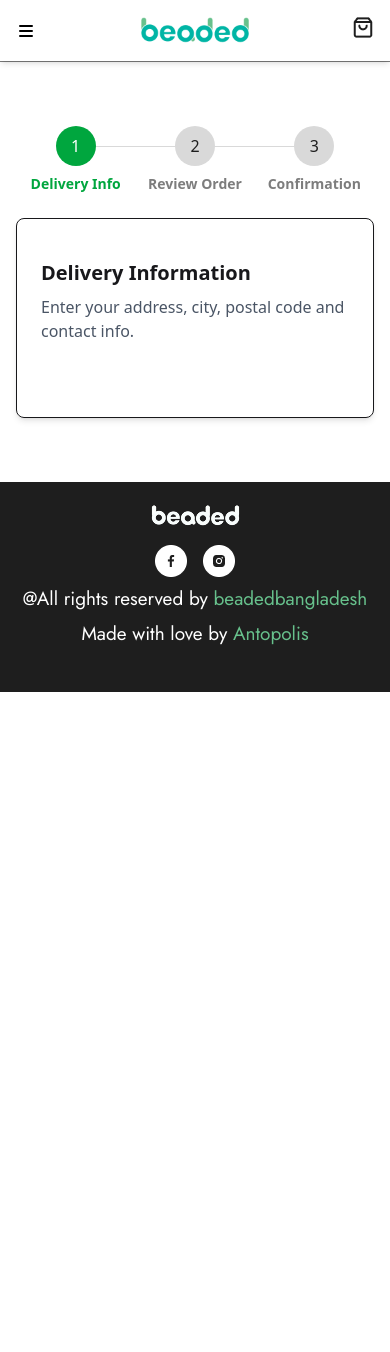
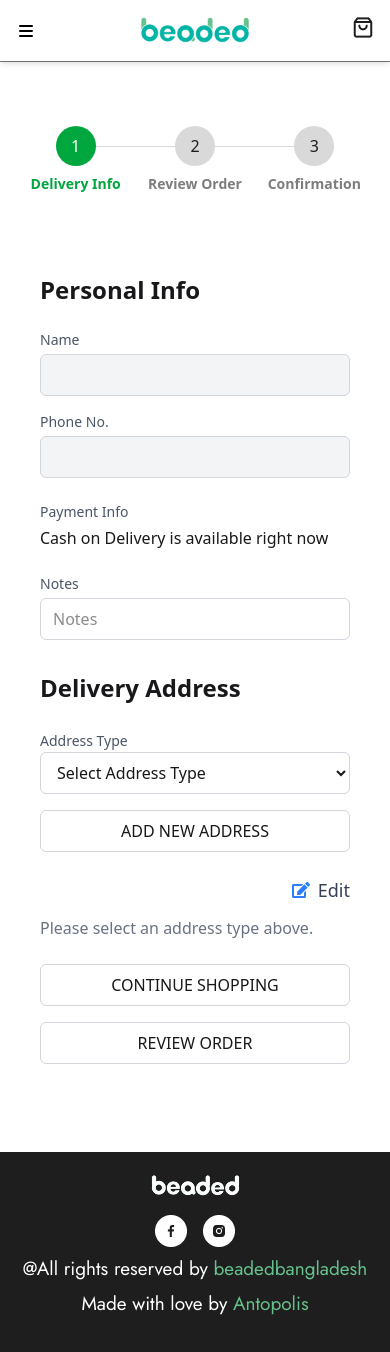
Before and after one commit to abufattahmdshakib/beaded-bangladesh, a React (Vite) app: page /Cart in a window 390 px wide. Shown: the top 1352 px of the page. Before the commit the page ends 844 px from the top, so only its background shows below. Built offline with nearby package versions, Linux system fonts and the light colour scheme; no server answers.

Commit message:
Update  DeliveryInfo layout for responsiveness

```diff
--- a/src/pages/Cart/DeliveryInfo.jsx
+++ b/src/pages/Cart/DeliveryInfo.jsx
@@ -1,10 +1,150 @@
-import React from "react";
+import React, { useState, useContext, useEffect } from "react";
+import { FaEdit } from "react-icons/fa";
+import { AuthContext } from "../../pages/Auth/AuthProvider";
 
 const DeliveryInfo = () => {
+  const { user } = useContext(AuthContext);
+  const [addressType, setAddressType] = useState(""); // default empty
+  const [showAddForm, setShowAddForm] = useState(false);
+
+  const addresses = {
+    home: {
+      division: "Dhaka",
+      district: "Dhaka",
+      area: "Gulshan",
+      zipCode: "1401",
+      fullAddress: "House-54, Road-8, Nikatan, Gulshan Dhaka",
+    },
+    work: {
+      division: "Dhaka",
+      district: "Dhaka",
+      area: "Banani",
+      zipCode: "1213",
+      fullAddress: "House-23, Road-12, Banani, Dhaka",
+    },
+  };
+
+  const [name, setName] = useState("");
+  const [phone, setPhone] = useState("");
+
+  useEffect(() => {
+    if (user) {
+      setName(user.displayName || "");
+      setPhone(user.phoneNumber || "");
+    }
+  }, [user]);
+
   return (
-    <div className="">
-      <h2 className="text-xl font-semibold mb-2">Delivery Information</h2>
-      <p className="text-gray-600">Enter your address, city, postal code and contact info.</p>
+    <div className="flex flex-col lg:flex-row gap-8 p-4 min-h-[600px] overflow-x-hidden">
+      {/* Section One - Personal Info */}
+      <div className="flex-1 space-y-6 min-w-[300px]">
+        <h2 className="text-2xl font-semibold">Personal Info</h2>
+        <div className="grid grid-cols-1 md:grid-cols-2 gap-4">
+          <div className="flex flex-col">
+            <label className="text-sm font-medium text-gray-600 mb-1">Name</label>
+            <input
+              type="text"
+              value={name}
+              readOnly
+              className="w-full border border-gray-300 rounded-md px-3 py-2 bg-gray-100 cursor-not-allowed"
+            />
+          </div>
+          <div className="flex flex-col">
+            <label className="text-sm font-medium text-gray-600 mb-1">Phone No.</label>
+            <input
+              type="text"
+              value={phone}
+              readOnly
+              className="w-full border border-gray-300 rounded-md px-3 py-2 bg-gray-100 cursor-not-allowed"
+            />
+          </div>
+        </div>
+
+        <div className="flex flex-col">
+          <label className="text-sm font-medium text-gray-600 mb-1">Payment Info</label>
+          <p>Cash on Delivery is available right now</p>
+        </div>
+
+        <div className="flex flex-col">
+          <label className="text-sm font-medium text-gray-600 mb-1">Notes</label>
+          <input
+            type="text"
+            placeholder="Notes"
+            className="w-full border border-gray-300 rounded-md px-3 py-2 focus:outline-none focus:ring-2 focus:ring-green-500"
+          />
+        </div>
+      </div>
+
+      {/* Section Two - Delivery Address */}
+      <div className="flex-1 space-y-6 min-w-[300px]">
+        <h2 className="text-2xl font-semibold">Delivery Address</h2>
+
+        {/* Address Type Selector */}
+        <div className="flex flex-col md:flex-row md:items-end gap-4">
+          <div className="flex-1 relative">
+            <label className="text-sm font-medium text-gray-600 mb-1">Address Type</label>
+            <select
+              value={addressType}
+              onChange={(e) => setAddressType(e.target.value)}
+              className="w-full border border-gray-300 rounded-md px-3 py-2 cursor-pointer focus:outline-none focus:ring-2 focus:ring-green-500"
+            >
+              <option value="">Select Address Type</option>
+              <option value="home">Home</option>
+              <option value="work">Work</option>
+            </select>
+          </div>
+          <button
+            onClick={() => setShowAddForm(true)}
+            className="px-4 py-2 border border-gray-300 rounded-md hover:bg-gray-100"
+          >
+            ADD NEW ADDRESS
+          </button>
+        </div>
+
+        {/* Address Details / Edit */}
+        <div className="space-y-3">
+          <h3
+            className="flex justify-end items-center gap-2 text-gray-700 font-medium text-lg cursor-pointer"
+            onClick={() => setShowAddForm(!showAddForm)}
+          >
+            <FaEdit className="text-blue-500" />
+            <span>Edit</span>
+          </h3>
+
+          {showAddForm ? (
+            <div className="space-y-2">
+              <input type="text" placeholder="Division" className="w-full border border-gray-300 rounded-md px-3 py-2" />
+              <input type="text" placeholder="District" className="w-full border border-gray-300 rounded-md px-3 py-2" />
+              <input type="text" placeholder="Area" className="w-full border border-gray-300 rounded-md px-3 py-2" />
+              <input type="text" placeholder="ZIP Code" className="w-full border border-gray-300 rounded-md px-3 py-2" />
+              <input type="text" placeholder="Full Address" className="w-full border border-gray-300 rounded-md px-3 py-2" />
+              <button onClick={() => setShowAddForm(false)} className="px-4 py-2 text-green-600 hover:underline">
+                Save
+              </button>
+            </div>
+          ) : addressType ? (
+            <div className="space-y-1 text-gray-700">
+              <p>Division: {addresses[addressType].division}</p>
+              <p>District: {addresses[addressType].district}</p>
+              <p>Area: {addresses[addressType].area}</p>
+              <p>ZIP Code: {addresses[addressType].zipCode}</p>
+              <p>Full Address: {addresses[addressType].fullAddress}</p>
+            </div>
+          ) : (
+            <p className="text-gray-500">Please select an address type above.</p>
+          )}
+        </div>
+
+        {/* Action Buttons */}
+        <div className="flex flex-col sm:flex-row gap-4">
+          <button className="px-4 py-2 border border-gray-300 rounded-md hover:bg-gray-100 w-full sm:w-auto">
+            CONTINUE SHOPPING
+          </button>
+          <button className="px-4 py-2 border border-gray-300 rounded-md hover:bg-gray-100 w-full sm:w-auto">
+            REVIEW ORDER
+          </button>
+        </div>
+      </div>
     </div>
   );
 };
--- a/src/pages/Cart/ProceedToCheckout.jsx
+++ b/src/pages/Cart/ProceedToCheckout.jsx
@@ -63,7 +63,7 @@ const ProceedToCheckout = () => {
 
                 {/* Step Content */}
                 <div
-                    className="flex-1 p-6 pt-10 border rounded-lg shadow-md min-h-[200px]"
+                    className="flex-1 p-2 pt-10 min-h-[200px]"
                     data-aos="fade-up"
                 >
                     {step === 1 && <DeliveryInfo />}
```
